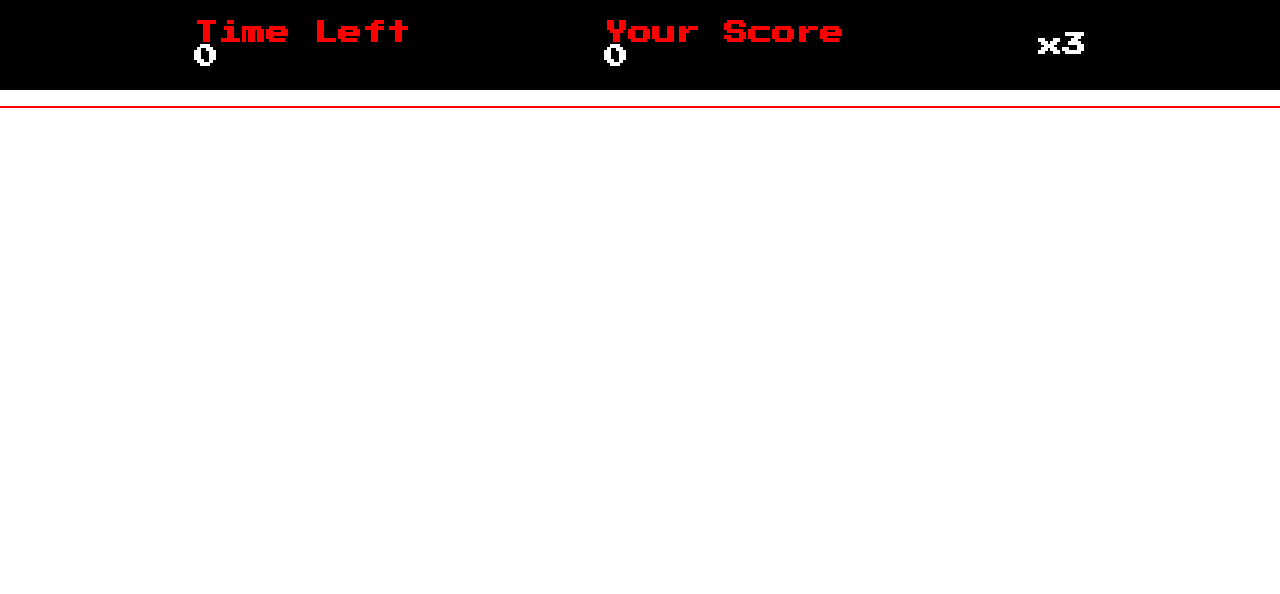
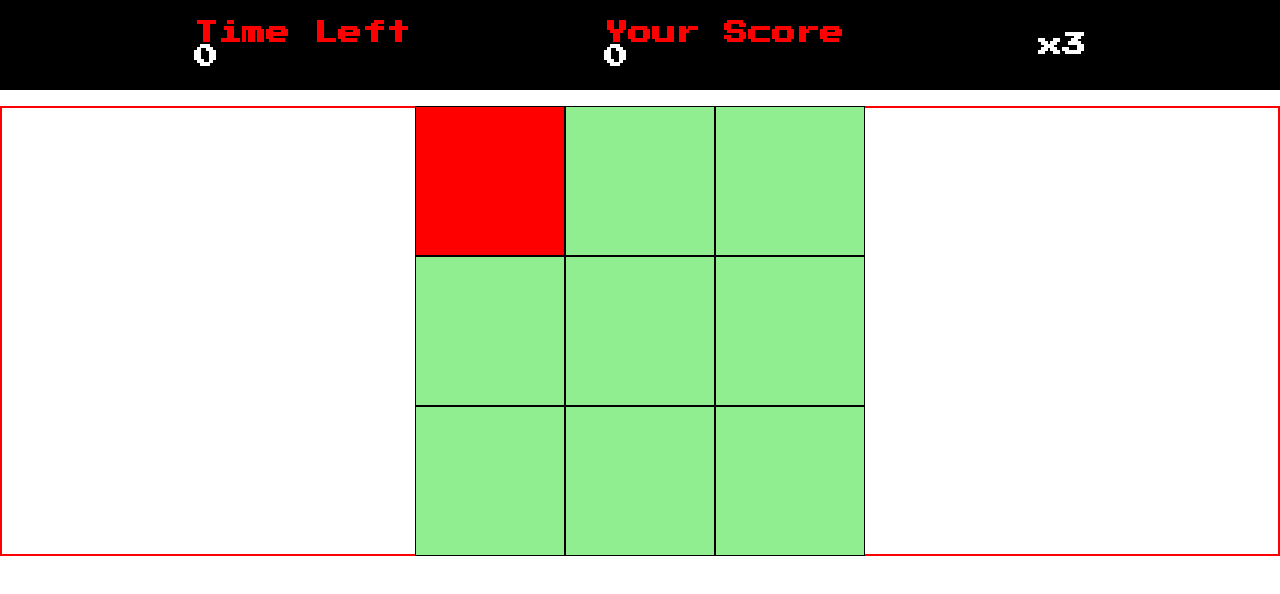
Before and after one commit to evelyt/detona-ralph, a plain HTML site: page index.html in a window 1280 px wide. Drawn offline with Linux system fonts and the light colour scheme.

Commit message:
alteracoes simples

```diff
--- a/index.html
+++ b/index.html
@@ -36,7 +36,7 @@
 
         <div class="panel">
             <div class="panel-row">
-                <div class="square" id="1"></div>
+                <div class="square enemy" id="1"></div>
                 <div class="square" id="2"></div>
                 <div class="square" id="3"></div>
             </div>
--- a/src/styles/main.css
+++ b/src/styles/main.css
@@ -1,11 +1,14 @@
+/* Container - parte principal do projeto */
 .container{
     display: flex;
     flex-direction: column;
     height: 100vh;
 }
+/* Cor dos Titulos h2 da class = menu */
 #m-title{
     color: red;
 }
+/* Menu */
 .menu{
     display: flex;
     justify-content: space-evenly;
@@ -17,8 +20,22 @@
     background-color: #000000;
 }
 
+/* Painel de interacao */
 .panel{
     margin-top: 1rem;
     display: flex;
-    border: 1px solid #ff0000;
+    align-items: center;
+    justify-content: center;
+    height: 450px;
+    border: 2px solid #ff0000;
 }
+.panel-row .square{
+    width: 150px;
+    height: 150px;
+    border: 1px solid #000000;
+    background-color: #90ee90;
+}
+
+.panel-row .enemy {
+    background-color: red;
+}
```
